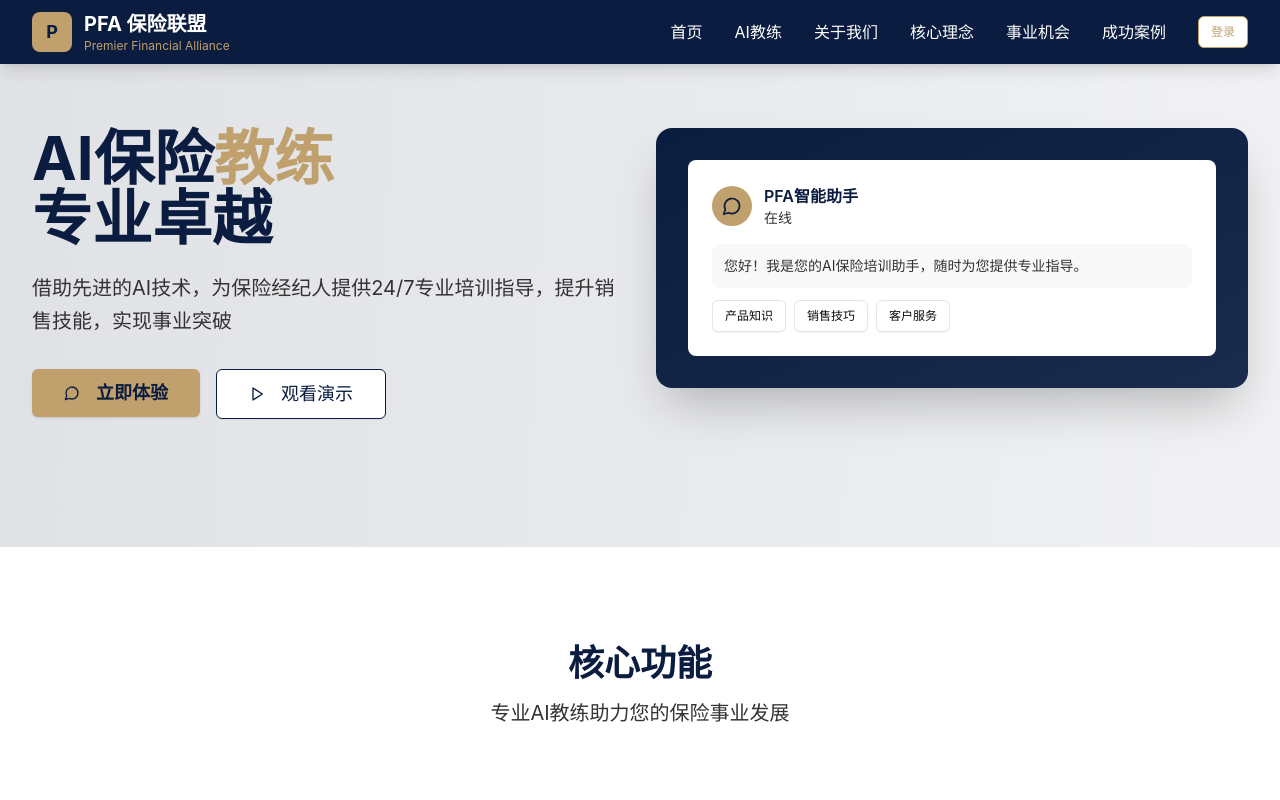
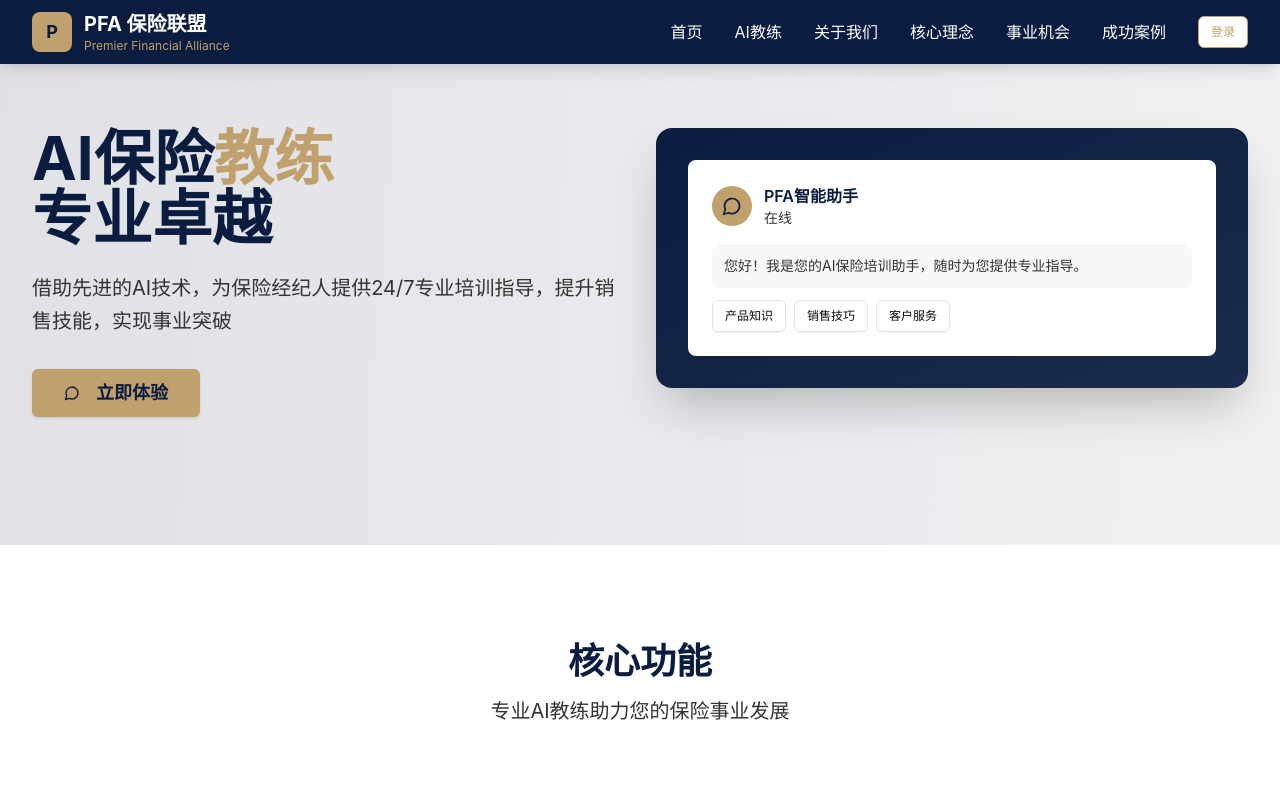
Before and after one commit to EthanYang999/pfa-insurance, a Next.js app: page / in a window 1280 px wide. Shown: the top 800 px of the page. Built offline with nearby package versions, Linux system fonts and the light colour scheme; no server answers.

Commit message:
更新 /test页面兔子数字人展示视频

```diff
--- a/app/test/page.tsx
+++ b/app/test/page.tsx
@@ -703,7 +703,7 @@ export default function TeamDelivery() {
                       </p>
                       <Button
                         className="bg-pfa-champagne-gold hover:bg-pfa-accent-gold text-pfa-royal-blue mb-2"
-                        onClick={() => window.open('https://docs.google.com/document/d/your-document-id', '_blank')}
+                        onClick={() => window.open('https://drive.google.com/drive/folders/1dsqMFrM9jQlRwqfoh_KNFZs7ltfN0yZW', '_blank')}
                       >
                         <Download className="h-4 w-4 mr-2" />
                         下载测试包
@@ -723,7 +723,10 @@ export default function TeamDelivery() {
                     <p className="text-sm text-gray-600 mb-4">
                       详细的安装步骤和使用方法演示视频
                     </p>
-                    <Button variant="outline">
+                    <Button
+                      variant="outline"
+                      onClick={() => window.open('https://drive.google.com/file/d/1yxxsIvQYEFa26Fda6vOXVgiDKT_sffBQ/view', '_blank')}
+                    >
                       <Play className="h-4 w-4 mr-2" />
                       观看教程视频
                     </Button>
--- a/components/pfa-public-dashboard.tsx
+++ b/components/pfa-public-dashboard.tsx
@@ -104,20 +104,13 @@ export function PFAPublicDashboard() {
               <p className="mt-6 text-xl text-pfa-dark-gray leading-relaxed">
                 借助先进的AI技术，为保险经纪人提供24/7专业培训指导，提升销售技能，实现事业突破
               </p>
-              <div className="mt-8 flex flex-col sm:flex-row gap-4">
+              <div className="mt-8">
                 <Button
                   onClick={() => router.push('/chat')}
                   className="bg-pfa-champagne-gold hover:bg-pfa-accent-gold text-pfa-royal-blue font-semibold px-8 py-6 text-lg"
                 >
                   <MessageCircle className="mr-2 h-5 w-5" />
                   立即体验
-                </Button>
-                <Button
-                  variant="outline"
-                  className="border-pfa-royal-blue text-pfa-royal-blue hover:bg-pfa-royal-blue hover:text-white px-8 py-6 text-lg"
-                >
-                  <Play className="mr-2 h-5 w-5" />
-                  观看演示
                 </Button>
               </div>
             </div>
```
